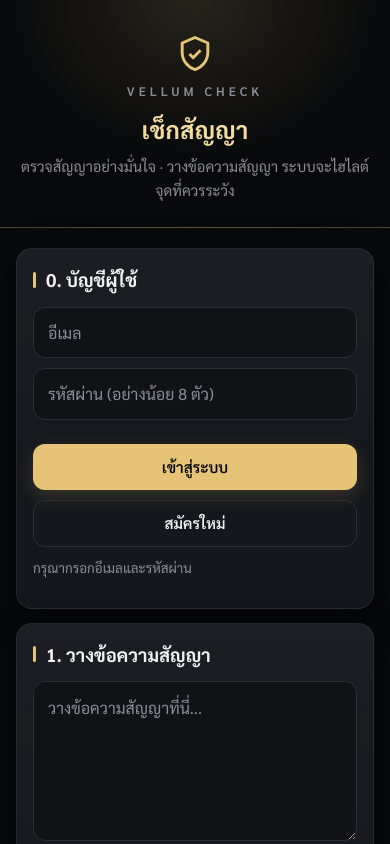
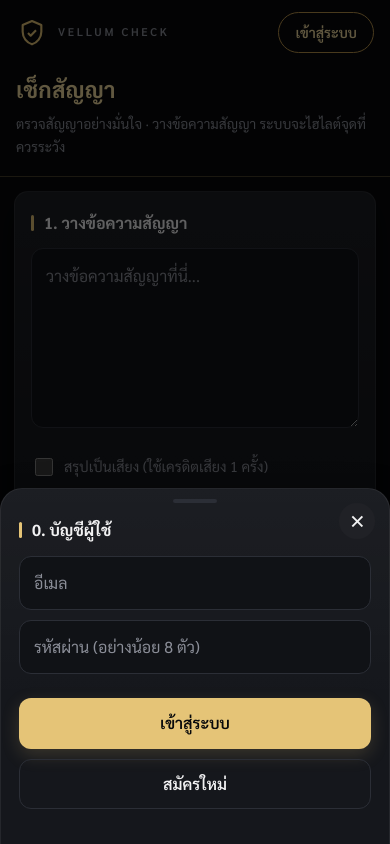
Before and after one commit to crdsstre-crypto/Vellum-Check, a website: page public/index.html in a window 390 px wide. Both pictures are taken after a click on the button "เข้าสู่ระบบ". Shown: the top 844 px of the page. Drawn offline with Linux system fonts and the light colour scheme; no server answers.

Commit message:
Update mobile.css

```diff
--- a/public/mobile.css
+++ b/public/mobile.css
@@ -1,109 +1,172 @@
-/* =====================================================
-   mobile.css — ปรับหน้าจอสำหรับมือถือ (ความกว้างต่ำกว่า 768px)
-   ไฟล์นี้โหลดหลัง style.css และถูกจำกัดด้วย media query ใน index.html
-   ปิดได้ทันทีด้วยการลบบรรทัด <link href="mobile.css"> บรรทัดเดียว
-   ไม่เปลี่ยนสี และไม่ซ่อน/แสดงองค์ประกอบ (กันชนกับ [hidden] และ script.js)
-   ===================================================== */
+/* =========================================================
+   mobile.css: ใช้เฉพาะจอต่ำกว่า 768px
+   โหลดจาก index.html ด้วย media="(max-width: 767px)"
+   - ไม่เปลี่ยนสี (สีอยู่ที่ themes.css)
+   - แก้เฉพาะการจัดวาง ขนาด และระยะบนมือถือ
 
-/* 1) พื้นที่ปลอดภัยของ iPhone (รอยบาก/ขอบล่าง) */
-body {
-  padding-left: env(safe-area-inset-left, 0px);
-  padding-right: env(safe-area-inset-right, 0px);
-  padding-bottom: env(safe-area-inset-bottom, 0px);
+   ดัชนีแก้ปัญหาเร็ว:
+   1. Header และปุ่มบัญชีมุมขวาบน          → "1. Header"
+   2. แผนบัญชีจากด้านล่าง (ตอนกดปุ่มบัญชี)   → "2. แผนบัญชี"
+   3. การ์ดและระยะห่าง                      → "3. การ์ด"
+   4. ช่องกรอกและปุ่ม (ขนาดแตะได้)           → "4. ช่องกรอกและปุ่ม"
+   5. ผลการตรวจ                            → "5. ผลการตรวจ"
+   6. ส่วนเติมเครดิต                        → "6. เติมเครดิต"
+   7. Footer                              → "7. Footer"
+   ========================================================= */
+
+/* ---------- ตั้งค่าทั่วไป ---------- */
+html,body{overflow-x:hidden}
+button{-webkit-tap-highlight-color:transparent}
+svg{max-width:100%}
+
+/* ---------- 1. Header และปุ่มบัญชี ---------- */
+header{
+  position:sticky;
+  top:0;
+  z-index:40;
+  padding:0;
+  text-align:left;
+  background:rgba(8,9,11,.94);
+  -webkit-backdrop-filter:blur(12px);
+  backdrop-filter:blur(12px);
+  border-bottom:1px solid rgba(229,196,119,.28);
+}
+.topbar{
+  justify-content:space-between;
+  padding:12px 16px;
+}
+.brand{flex-direction:row;gap:10px}
+.brand-logo{width:32px;height:32px}
+.brand-name{font-size:.7rem;letter-spacing:.24em}
+
+/* ปุ่มบัญชีมุมขวาบน */
+.auth-toggle{
+  display:inline-flex;
+  align-items:center;
+  gap:6px;
+  min-height:40px;
+  padding:8px 16px;
+  border-radius:999px;
+  background:transparent;
+  border:1px solid var(--gold-deep);
+  color:var(--gold-soft);
+  font-size:.88rem;
+  font-weight:600;
+  white-space:nowrap;
+}
+.auth-toggle:active{background:rgba(229,196,119,.12)}
+.auth-toggle-in{display:none}
+body:has(#authLoggedIn:not([hidden])) .auth-toggle-out{display:none}
+body:has(#authLoggedIn:not([hidden])) .auth-toggle-in{display:inline}
+
+.hero{padding:6px 16px 18px}
+.hero h1{font-size:1.4rem;margin:0}
+.hero p{font-size:.86rem;margin-top:4px}
+
+/* ---------- 2. แผนบัญชีจากด้านล่าง ---------- */
+body.auth-open{overflow:hidden}
+
+.sheet-backdrop{
+  display:block;
+  position:fixed;
+  inset:0;
+  z-index:45;
+  background:rgba(0,0,0,.6);
+  opacity:0;
+  pointer-events:none;
+  transition:opacity .3s ease;
+}
+body.auth-open .sheet-backdrop{opacity:1;pointer-events:auto}
+
+#authCard{
+  position:fixed;
+  left:0;
+  right:0;
+  bottom:0;
+  z-index:50;
+  margin:0;
+  max-height:88vh;
+  overflow-y:auto;
+  -webkit-overflow-scrolling:touch;
+  border-radius:22px 22px 0 0;
+  border-bottom:none;
+  padding:10px 18px calc(22px + env(safe-area-inset-bottom));
+  transform:translateY(102%);
+  visibility:hidden;
+  transition:transform .32s cubic-bezier(.2,.8,.2,1), visibility .32s;
+}
+#authCard::before{
+  content:"";
+  display:block;
+  width:44px;
+  height:4px;
+  border-radius:2px;
+  background:var(--border);
+  margin:0 auto 14px;
+}
+body.auth-open #authCard{transform:none;visibility:visible}
+
+.sheet-close{
+  display:flex;
+  align-items:center;
+  justify-content:center;
+  position:absolute;
+  top:14px;
+  right:14px;
+  width:36px;
+  height:36px;
+  padding:0;
+  border-radius:50%;
+  background:var(--ghost);
+  color:var(--text);
+  font-size:.95rem;
+  line-height:1;
 }
 
-/* 2) กันข้อความล้นจอแนวนอน */
-main, .card, .item, blockquote, p {
-  overflow-wrap: anywhere;
+/* ---------- 3. การ์ดและระยะห่าง ---------- */
+main{padding:14px 14px 8px}
+.card{
+  padding:18px 16px;
+  border-radius:14px;
+  margin-bottom:12px;
 }
-img, audio, video {
-  max-width: 100%;
+h2{font-size:1rem;margin-bottom:12px}
+
+/* ---------- 4. ช่องกรอกและปุ่ม ---------- */
+input[type="email"],
+input[type="password"],
+textarea{
+  font-size:16px; /* ป้องกัน iOS ซูมอัตโนมัติเมื่อแตะ */
+  padding:13px 14px;
+}
+input[type="email"],
+input[type="password"]{min-height:48px}
+textarea{min-height:180px}
+
+.btns{flex-direction:column;gap:10px;margin-top:14px}
+.btns button{
+  width:100%;
+  min-height:48px;
+  font-size:1rem;
 }
 
-/* 3) ขนาดตัวอักษรและระยะห่างที่อ่านสบายบนจอเล็ก */
-body {
-  font-size: 16px;
-  line-height: 1.6;
+.voice-opt{padding:6px 0;font-size:.9rem}
+
+/* ---------- 5. ผลการตรวจ ---------- */
+.summary{gap:8px;margin-bottom:12px}
+.badge{padding:5px 12px;font-size:.8rem}
+.item{padding:13px 14px;border-radius:10px}
+.item h3{font-size:.98rem}
+.item .snippet{font-size:.86rem}
+.empty{padding:22px 8px}
+
+/* ---------- 6. เติมเครดิต ---------- */
+#packageButtons{flex-direction:column}
+#packageButtons button{width:100%;min-height:48px}
+
+/* ---------- 7. Footer ---------- */
+footer{
+  padding:18px 16px calc(28px + env(safe-area-inset-bottom));
+  font-size:.8rem;
 }
-h2 {
-  font-size: 1.15rem;
-  margin-bottom: 12px;
-}
-.card {
-  padding: 16px;
-  margin-bottom: 14px;
-  border-radius: 16px;
-}
-
-/* 4) ช่องกรอกต้องไม่ทำให้ iPhone ซูมเข้า (ต้อง 16px ขึ้นไป) */
-input[type=password],
-input[type=email],
-input[type=text],
-textarea {
-  font-size: 16px;
-  min-height: 44px;
-}
-textarea {
-  min-height: 160px;
-}
-
-/* 5) ปุ่มกดง่ายด้วยนิ้ว: สูงอย่างน้อย 44px และเต็มความกว้าง */
-button {
-  min-height: 44px;
-  padding: 10px 16px;
-}
-.btns {
-  flex-direction: column;
-  gap: 10px;
-}
-.btns button {
-  width: 100%;
-}
-
-/* 6) ช่องติ๊กเสียงสรุปต้องกดง่าย */
-.voice-opt {
-  display: flex;
-  align-items: center;
-  gap: 10px;
-  min-height: 44px;
-  padding: 6px 0;
-}
-.voice-opt input[type=checkbox] {
-  width: 22px;
-  height: 22px;
-  flex-shrink: 0;
-}
-
-/* 7) ยอดคงเหลือให้ตัดบรรทัดได้โดยไม่ทับกัน */
-.credits {
-  font-size: 0.95rem;
-  line-height: 1.7;
-}
-
-/* 8) ผลตรวจ: เครื่องเล่นเสียงเต็มความกว้าง และหัวข้อแต่ละประเด็นอ่านง่าย */
-audio {
-  width: 100%;
-  margin-bottom: 12px;
-}
-.item summary {
-  min-height: 44px;
-  display: flex;
-  align-items: center;
-}
-.item {
-  padding: 12px 0;
-}
-blockquote {
-  margin: 10px 0;
-  padding: 10px 12px;
-}
-
-/* 9) ส่วนเติมเครดิต: ปุ่มแพ็กเกจเรียงเป็นคอลัมน์ เต็มความกว้าง */
-#packageButtons button {
-  width: 100%;
-  text-align: left;
-  padding: 12px 16px;
-}
-#paymentResult img {
-  max-width: 260px;
-}
+.disclaimer{font-size:.8rem}
```
